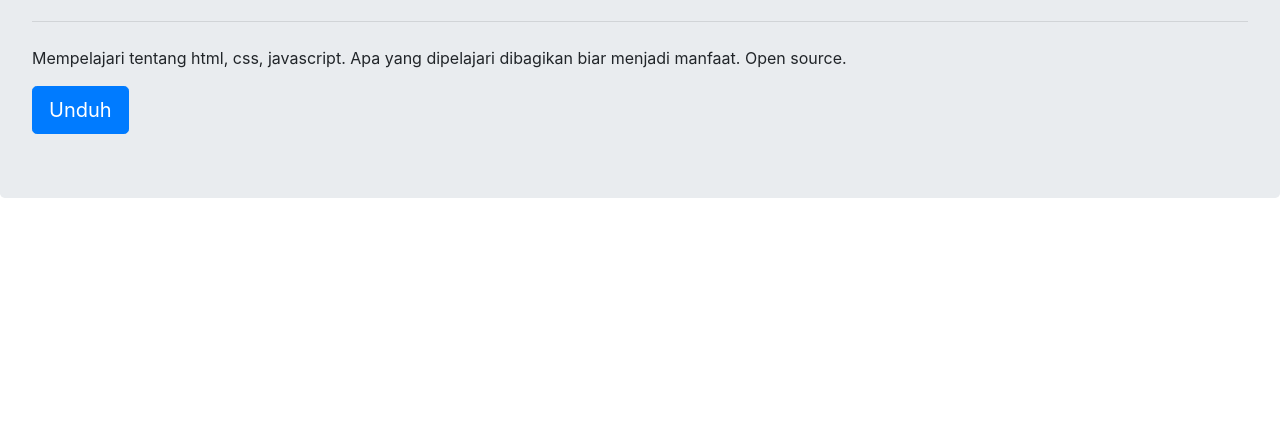
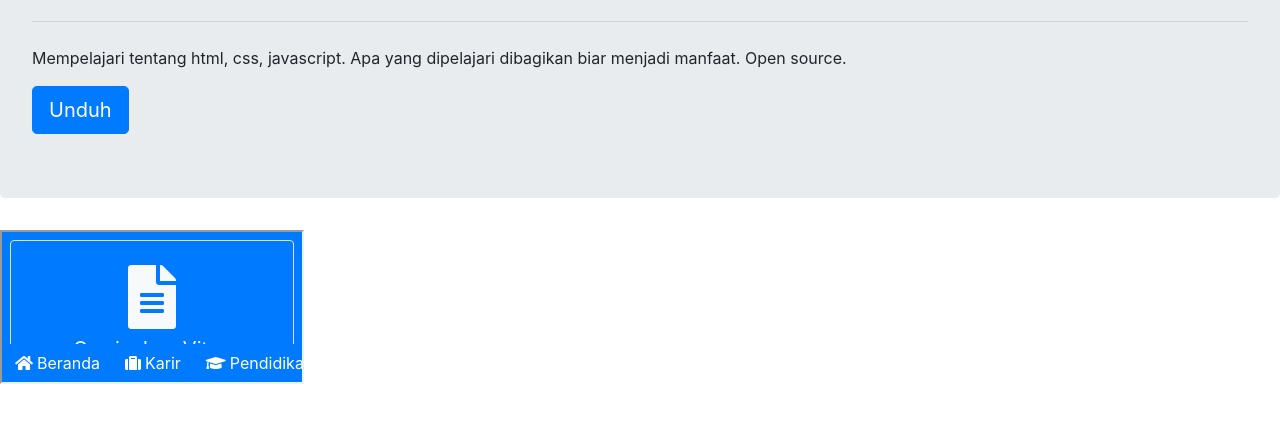
Before and after one commit to siagusi/siagusi.github.io, a plain HTML site: page index.html in a window 1280 px wide. Shown: the part 228-650 px from the top of the page. Drawn offline with nearby package versions, Linux system fonts and the light colour scheme.

Commit message:
Update index.html

```diff
--- a/index.html
+++ b/index.html
@@ -40,6 +40,10 @@
   <a class="btn btn-primary btn-lg" href="#" role="button">Unduh</a>
 </div>
 
+<div>
+<iframe src="https://siagusi.github.io/cv/desainpertama.html"></iframe>
+</div>
+
 
     <!-- Optional JavaScript -->
     <!-- jQuery first, then Popper.js, then Bootstrap JS -->
```
